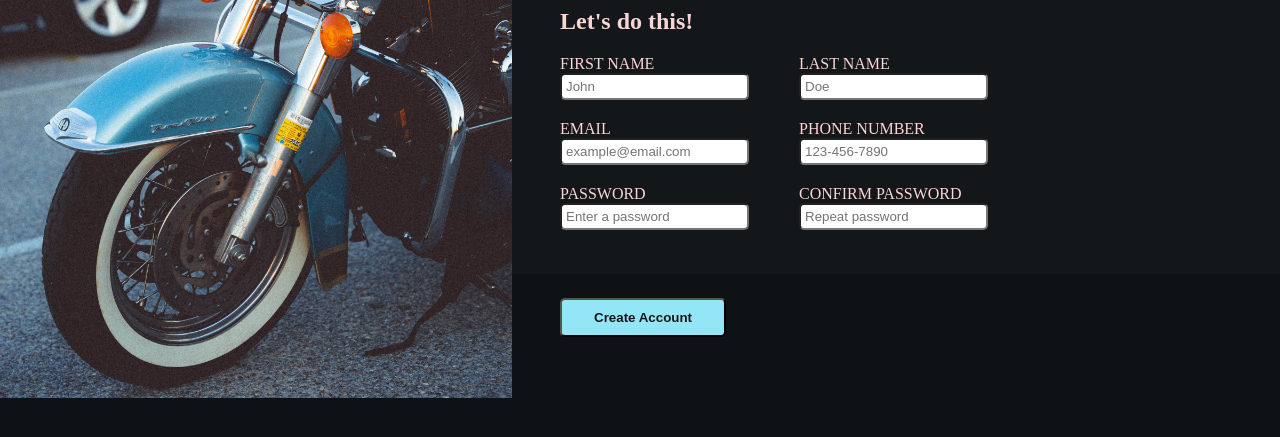
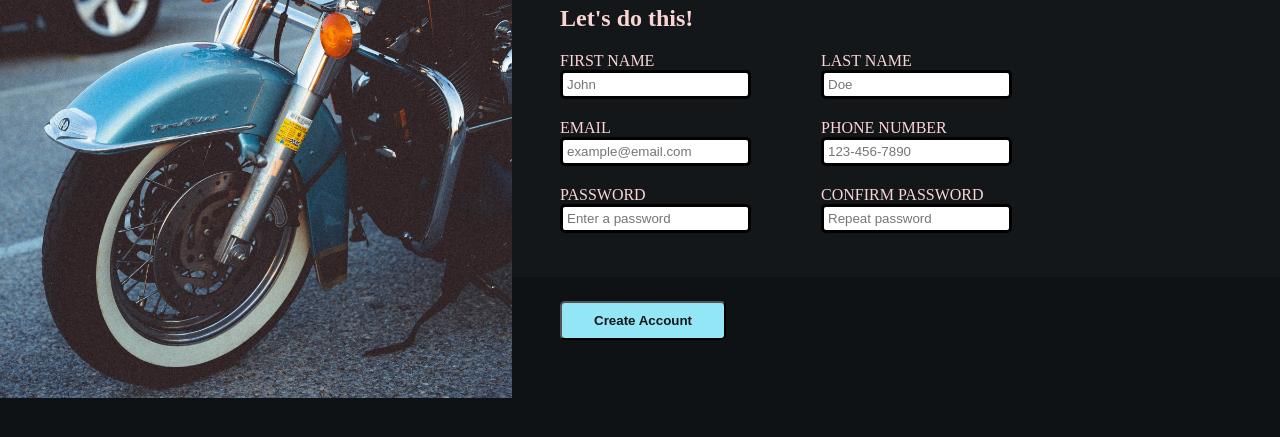
Before and after one commit to rhkim1292/sign-up-form, a plain HTML site: page index.html in a window 1280 px wide. Shown: the part 343-780 px from the top of the page. Drawn offline with Linux system fonts and the light colour scheme.

Commit message:
Implement input validation for password confirm
Javascript is used to check for equality between the values in the
password field and the confirm password field.

Styles were also added to valid inputs, invalid inputs, and inputs
that are currently displaying the placeholder text to give the user
feedback regarding the validity of their input.

```diff
--- a/index.html
+++ b/index.html
@@ -28,6 +28,7 @@
 				<div class="form-col flex-container">
 					<div class="form-row flex-container">
 						<label for="firstName">FIRST NAME</label>
+						<div class="input-validity flex-container">
 							<input
 								type="text"
 								id="firstName"
@@ -35,9 +36,12 @@
 								placeholder="John"
 								required
 							/>
+							<span class="validity-icon"></span>
+						</div>
 					</div>
 					<div class="form-row flex-container">
 						<label for="lastName">LAST NAME</label>
+						<div class="input-validity flex-container">
 							<input
 								type="text"
 								id="lastName"
@@ -45,11 +49,14 @@
 								placeholder="Doe"
 								required
 							/>
+							<span class="validity-icon"></span>
+						</div>
 					</div>
 				</div>
 				<div class="form-col flex-container">
 					<div class="form-row flex-container">
 						<label for="email">EMAIL</label>
+						<div class="input-validity flex-container">
 							<input
 								type="email"
 								id="email"
@@ -57,9 +64,12 @@
 								placeholder="example@email.com"
 								required
 							/>
+							<span class="validity-icon"></span>
+						</div>
 					</div>
 					<div class="form-row flex-container">
 						<label for="phoneNum">PHONE NUMBER</label>
+						<div class="input-validity flex-container">
 							<input
 								type="tel"
 								id="phoneNum"
@@ -67,11 +77,14 @@
 								placeholder="123-456-7890"
 								pattern="[0-9]{3}-[0-9]{3}-[0-9]{4}"
 							/>
+							<span class="validity-icon"></span>
+						</div>
 					</div>
 				</div>
 				<div class="form-col flex-container">
 					<div class="form-row flex-container">
 						<label for="passwd">PASSWORD</label>
+						<div class="input-validity flex-container">
 							<input
 								type="password"
 								id="passwd"
@@ -79,10 +92,19 @@
 								placeholder="Enter a password"
 								required
 							/>
+							<span class="validity-icon"></span>
+						</div>
 					</div>
 					<div class="form-row flex-container">
 						<label for="confirmpasswd">CONFIRM PASSWORD</label>
-						<input type="password" id="confirmpasswd" placeholder="Repeat password"/>
+						<div class="input-validity flex-container">
+							<input
+								type="password"
+								id="confirmpasswd"
+								placeholder="Repeat password"
+							/>
+							<span class="validity-icon"></span>
+						</div>
 					</div>
 				</div>
 			</div>
--- a/script.js
+++ b/script.js
@@ -1,4 +1,25 @@
 const passwd = document.querySelector("#passwd");
+const confirmPasswd = document.querySelector("#confirmpasswd");
+
+let currPassword = "";
+let currConfirmPassword = "";
+let customValid = "";
+let customInvalid = "Password does not match!";
+
+function checkPasswordValidity() {
+	if (currPassword === currConfirmPassword) {
+		confirmPasswd.setCustomValidity(customValid);
+		return;
+	}
+
+	confirmPasswd.setCustomValidity(customInvalid);
+}
 passwd.addEventListener("input", (e) => {
-    console.log(e);
+	currPassword = e.target.value;
+	checkPasswordValidity();
 });
+
+confirmPasswd.addEventListener("input", (e) => {
+	currConfirmPassword = e.target.value;
+	checkPasswordValidity();
+});
--- a/style.css
+++ b/style.css
@@ -28,6 +28,37 @@ button {
     padding: .65rem 2rem;
     border-radius: 5px;
     font-weight: bold;
+}
+
+input:valid {
+    border: 3px solid #b9fdcd;
+}
+
+input:invalid {
+    border: 3px solid red;
+}
+
+input:placeholder-shown {
+    border: 3px solid black;
+}
+
+span.validity-icon {
+    width: 2ch;
+    margin-left: .25rem;
+}
+
+input:valid + span::before {
+    content: "✓";
+    color: #b9fdcd;
+}
+
+input:invalid + span::before {
+    content: "✖";
+    color: red;
+}
+
+input:placeholder-shown + span::before {
+    visibility: hidden;
 }
 
 .flex-container {
@@ -104,3 +135,7 @@ p.flavor-text {
     border-radius: 5px;
     padding: 4px;
 }
+
+.input-validity {
+    align-items: center;
+}
```
Lines whose indentation alone changed are shown as unchanged.
